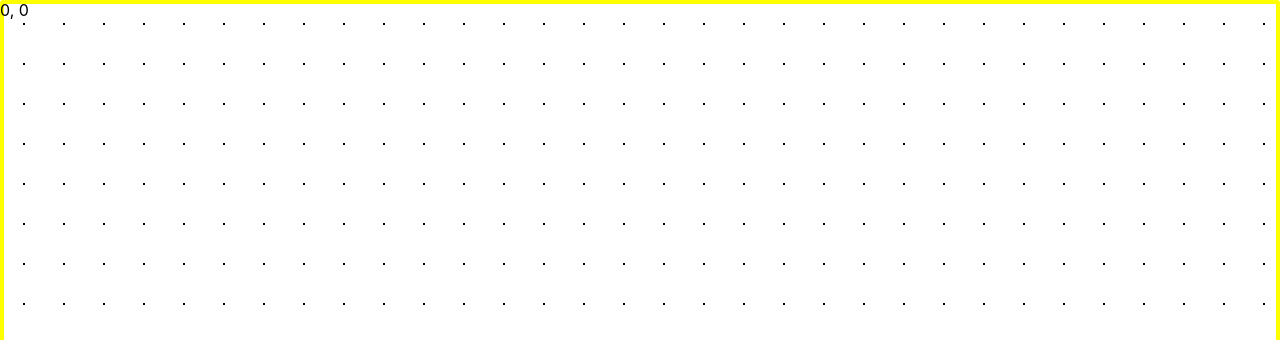
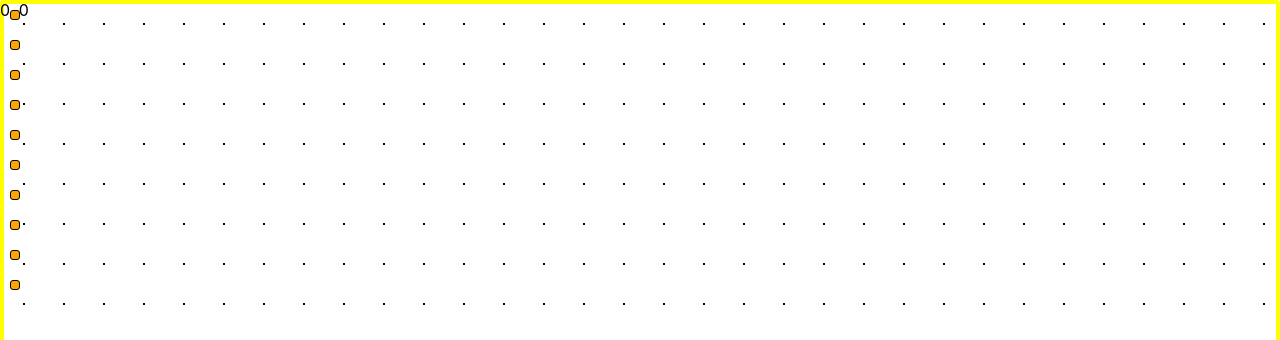
Before and after one commit to barrymun/barren, a React app: page / in a window 1280 px wide. Shown: the top 340 px of the page. Built offline with nearby package versions, Linux system fonts and the light colour scheme.

Commit message:
[wip] mapping enemies

```diff
--- a/src/App.css
+++ b/src/App.css
@@ -17,7 +17,7 @@
 }
 
 .map {
-  padding: 100px;
+  /*padding: 100px;*/
   width: 4000px;
   height: 4000px;
   /*graph paper like view*/
@@ -49,3 +49,16 @@
   width: 200px;
   height: 100px;
 }
+
+.enemy {
+  position: absolute;
+  background-color: orange;
+  width: 10px;
+  height: 10px;
+  /*internal border*/
+  box-sizing: border-box;
+  -moz-box-sizing: border-box;
+  -webkit-box-sizing: border-box;
+  border-radius: 3px;
+  border: 1px solid black;
+}
--- a/src/App.js
+++ b/src/App.js
@@ -7,6 +7,18 @@ class App extends Base {
   state = {
     xPos: 0,
     yPos: 0,
+    enemies: [
+      {health: 100, position: {left: 10, top: 10}},
+      {health: 100, position: {left: 10, top: 40}},
+      {health: 100, position: {left: 10, top: 70}},
+      {health: 100, position: {left: 10, top: 100}},
+      {health: 100, position: {left: 10, top: 130}},
+      {health: 100, position: {left: 10, top: 160}},
+      {health: 100, position: {left: 10, top: 190}},
+      {health: 100, position: {left: 10, top: 220}},
+      {health: 100, position: {left: 10, top: 250}},
+      {health: 100, position: {left: 10, top: 280}},
+    ],
   };
   container = null;
   player = null;
@@ -18,6 +30,18 @@ class App extends Base {
     this.player = React.createRef();
     this.mouseUp = this.mouseUp.bind(this);
     this.move = this.move.bind(this);
+    this.chase = this.chase.bind(this);
+  }
+
+
+  componentDidMount() {
+    this.container.addEventListener('mouseup', this.mouseUp);
+    // window.setInterval(this.chase, 50);
+  }
+
+
+  componentWillUnmount() {
+    this.container.removeEventListener('mouseup', this.mouseUp);
   }
 
 
@@ -99,13 +123,23 @@ class App extends Base {
   }
 
 
-  componentDidMount() {
-    this.container.addEventListener('mouseup', this.mouseUp);
-  }
+  /**
+   *
+   * @returns {Promise<void>}
+   */
+  async chase() {
+    const {enemies} = this.state;
 
+    let r = enemies.map(o => ({
+      ...o,
+      position: {
+        ...o.position,
+        left: o.position.left += 2,
+        top: o.position.top += 2,
+      }
+    }));
 
-  componentWillUnmount() {
-    this.container.removeEventListener('mouseup', this.mouseUp);
+    await this.setStateAsync({enemies: r})
   }
 
 
@@ -113,6 +147,7 @@ class App extends Base {
     const {
       xPos,
       yPos,
+      enemies,
     } = this.state;
 
     return (<div ref={node => this.container = node} className={`container`}>
@@ -120,7 +155,12 @@ class App extends Base {
         {xPos}, {yPos}
       </div>
       <div ref={node => this.player = node} className={`player`}/>
-      <div className={`map`}/>
+      <div className={`map`}>
+        {enemies.map((o, index) => (<div
+          key={index}
+          className={`enemy`}
+          style={{...o.position}}/>))}
+      </div>
     </div>);
   }
 
```
